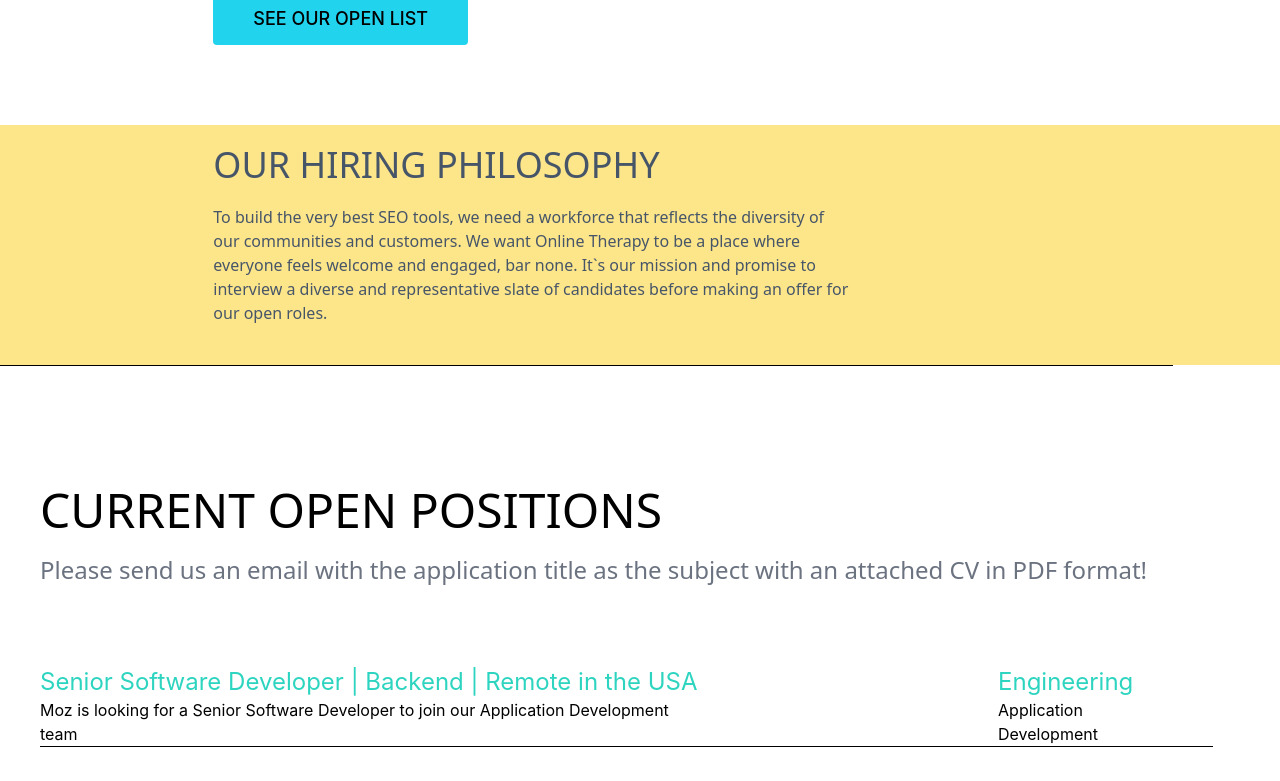
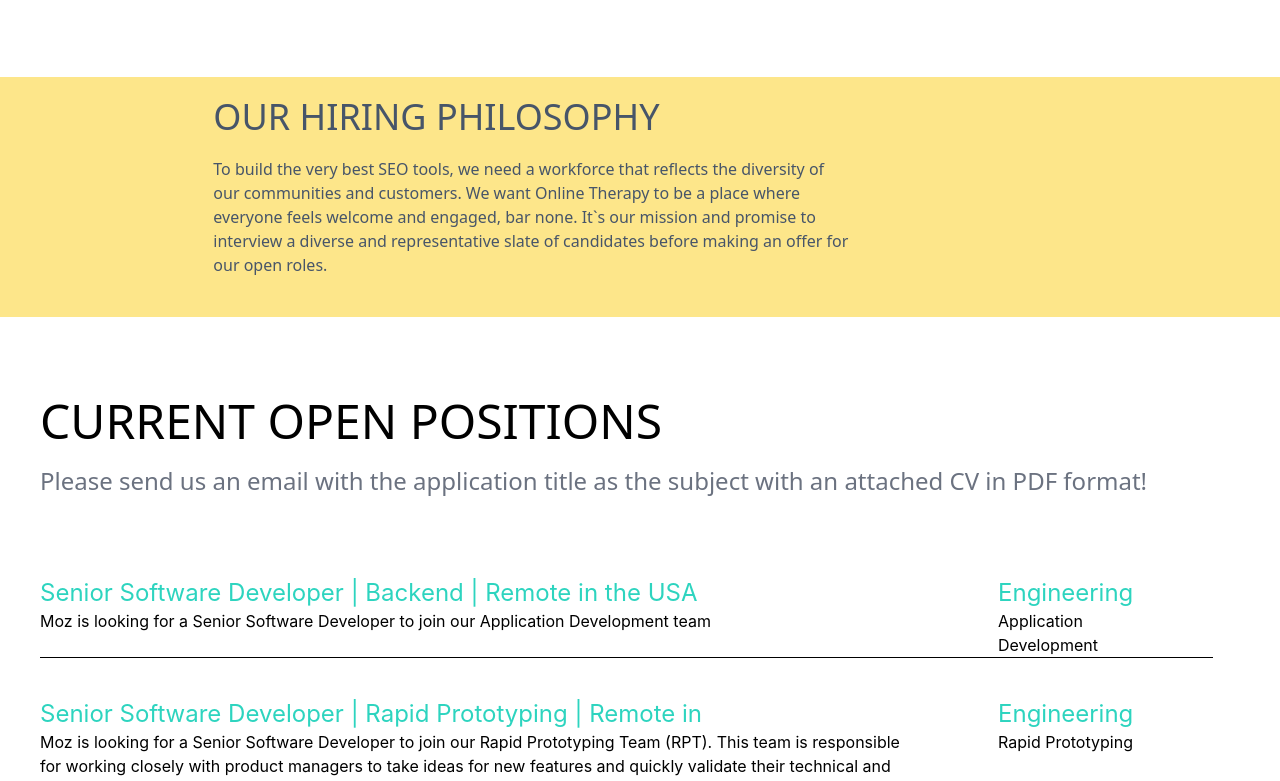
Before and after one commit to kogunlu/codezillas-capstone, a React (Create React App) app: page /career in a window 1280 px wide. Shown: the part 640-1421 px from the top of the page. Built offline with nearby package versions, Linux system fonts and the light colour scheme.

Commit message:
done for review

```diff
--- a/src/components/pages/About/Career/Career.jsx
+++ b/src/components/pages/About/Career/Career.jsx
@@ -1,5 +1,4 @@
 import React from 'react'
-import CareerList from './CareerList'
 import CareerPage from './CareerPage'
 import OpenPositions from './OpenPositions'
 
@@ -7,7 +6,6 @@ const Career = () => {
   return (
     <div>
         < CareerPage />
-        < CareerList />
         < OpenPositions />
     </div>
   )
--- a/src/components/pages/About/Career/CareerList.jsx
+++ b/src/components/pages/About/Career/CareerList.jsx
@@ -4,13 +4,16 @@ const CareerList = ({header, text, subheader, title}) => {
   return (
 
        <div>
-                  <div className="flex flex-col justify-evenly w-screen items-start mb-10 min-w-[500px]  ">
-                    <ul className=' flex flex-col w-11/12 border-b border-black'>
-                        <li className=' flex flex-col justify-evenly  '>
+                  <div className="flex flex-col justify-evenly w-screen items-start mb-10 min-w-[700px] ">
+
+                    <ul className=' flex flex-col w-11/12 '>
+
+                        <li className=' flex flex-col justify-evenly min-w-fit '>
+                        <div className='border-b border-black '>
                             <div className='justify-evenly items-start flex flex-row '>
                            <div className='flex flex-col justify-start items-start w-full ' >
                              <h4  className='text-teal-400 text-2xl hover:underline'>{header}</h4>
-                              <p className=' w-3/4 '>{text}</p>
+                              <p className=' w-3/4  min-w-fit '>{text}</p>
                         </div>
                         <div className='flex flex-col justify-start items-start'>
                            <div className='flex flex-col justify-start items-start mx-20'>
@@ -19,7 +22,9 @@ const CareerList = ({header, text, subheader, title}) => {
                            </div>
                            </div>
                        </div>
+                       </div>
                        </li>
+
                        </ul>
 
 
--- a/src/components/pages/About/Career/CareerPage.jsx
+++ b/src/components/pages/About/Career/CareerPage.jsx
@@ -14,8 +14,8 @@ const CareerPage = () => {
           <div className='  bg-white flex flex-col justify-center items-center max-w-[ 1440px] min-w-[500px]'>
             <div className='w-8/12 h-full  flex flex-col items-start justify-start mt-20'>
               <div className="h-3/6  flex flex-col justify-evenly items-start  min-w-fit ">
-                <div className='flex flex-col w-3/4 '>
-                <h4 className=' w-3/4  text-5xl font-medium uppercase item-start font-sans mb-5  '>CAREERS AT HEALING</h4>
+                <div className='flex flex-col  '>
+                <h4 className='  text-5xl font-medium uppercase item-start font-sans mb-5  '>CAREERS AT HEALING</h4>
                 <h3 className='w-3/4  text-xl font-medium font-sans text-gray-500 mb-20' >Be a part of making people feel better.</h3>
                   </div>
                 <div className="flex flex-col justify-evenly items-start">
@@ -35,13 +35,14 @@ const CareerPage = () => {
               </div>
 
               </div>
-              <div className='  bg-amber-200 flex flex-col justify-center items-center max-w-[ 1440px] min-w-[700px] mt-20  '>
+              <div className='w-full max-w-screen flex flex-col min-w-screen '>
+              <div className='  bg-amber-200 flex flex-col justify-center items-center max-w-screen min-w-[900px] mt-20  '>
       <div className='w-8/12 flex flex-col items-start justify-evenly '>
         <div className="h-3/6 flex flex-col justify-evenly items-start gap-5 min-w-fit ">
             <h4 className='w-3/4  text-4xl font-medium uppercase item-start font-sans mt-5 text-slate-600 '>OUR HIRING PHILOSOPHY</h4>
             <p className='w-3/4 font-medium font-sans mb-10 text-slate-600'>To build the very best SEO tools, we need a workforce that reflects the diversity of our communities and customers. We want Online Therapy to be a place where everyone feels welcome and engaged, bar none. It`s our mission and promise to interview a diverse and representative slate of candidates before making an offer for our open roles.</p>
 </div>
-</div>
+</div></div>
 </div>
 
             </div>
--- a/src/components/pages/About/Career/OpenPositions.jsx
+++ b/src/components/pages/About/Career/OpenPositions.jsx
@@ -4,7 +4,7 @@ import CareerList from './CareerList'
 const OpenPositions = () => {
   return (
     <div>
-         <div className='  bg-white flex flex-col justify-center items-start max-w-[ 1440px] min-w-[500px] ml-10'>
+         <div className='  bg-white flex flex-col justify-center items-start max-w-[ 1440px] min-w-[700px] ml-10'>
             <div className=' h-full  flex flex-col items-start justify-start mt-20'>
               <div className="h-3/6  flex flex-col justify-evenly items-start  min-w-fit ">
                 <div className='flex flex-col  '>
```
